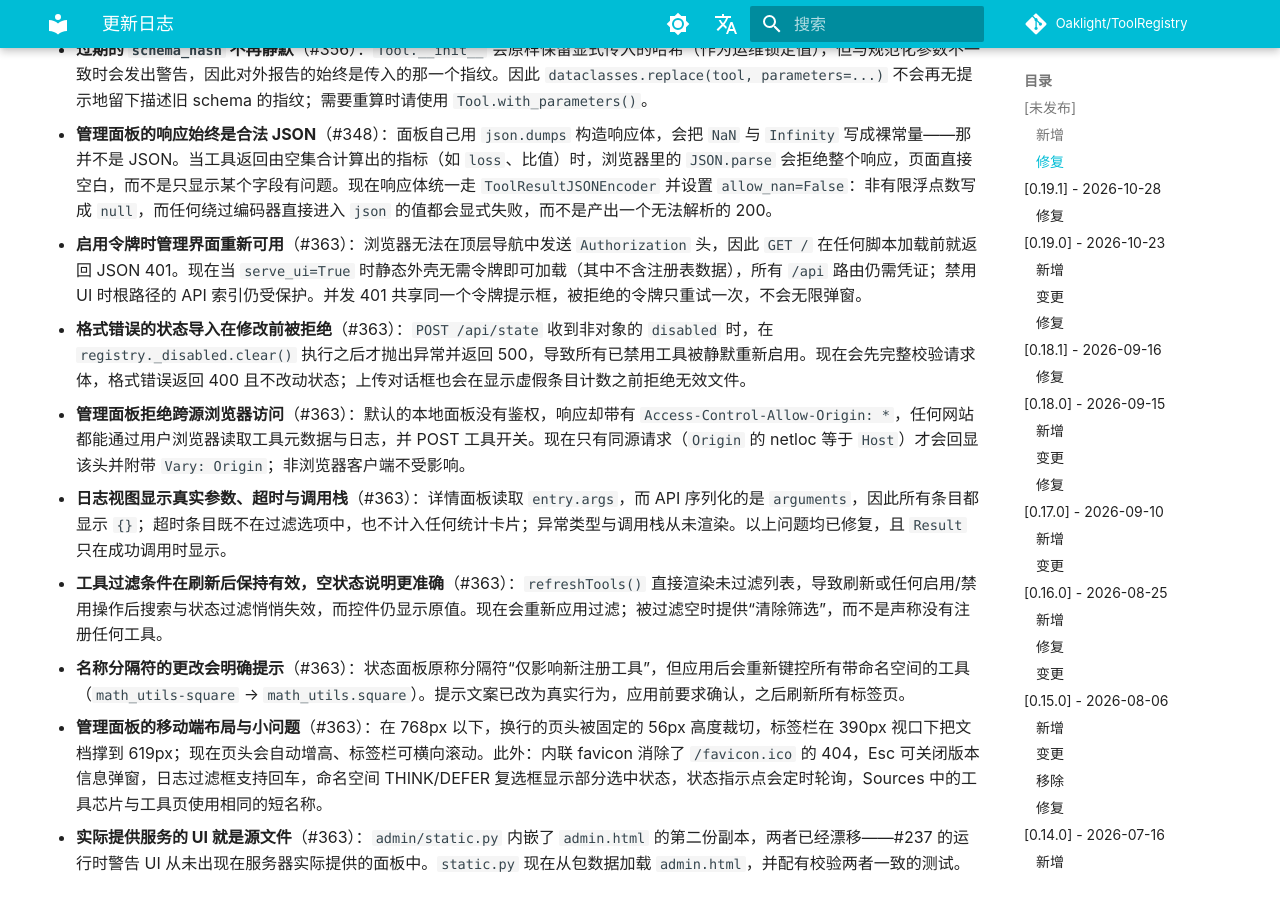
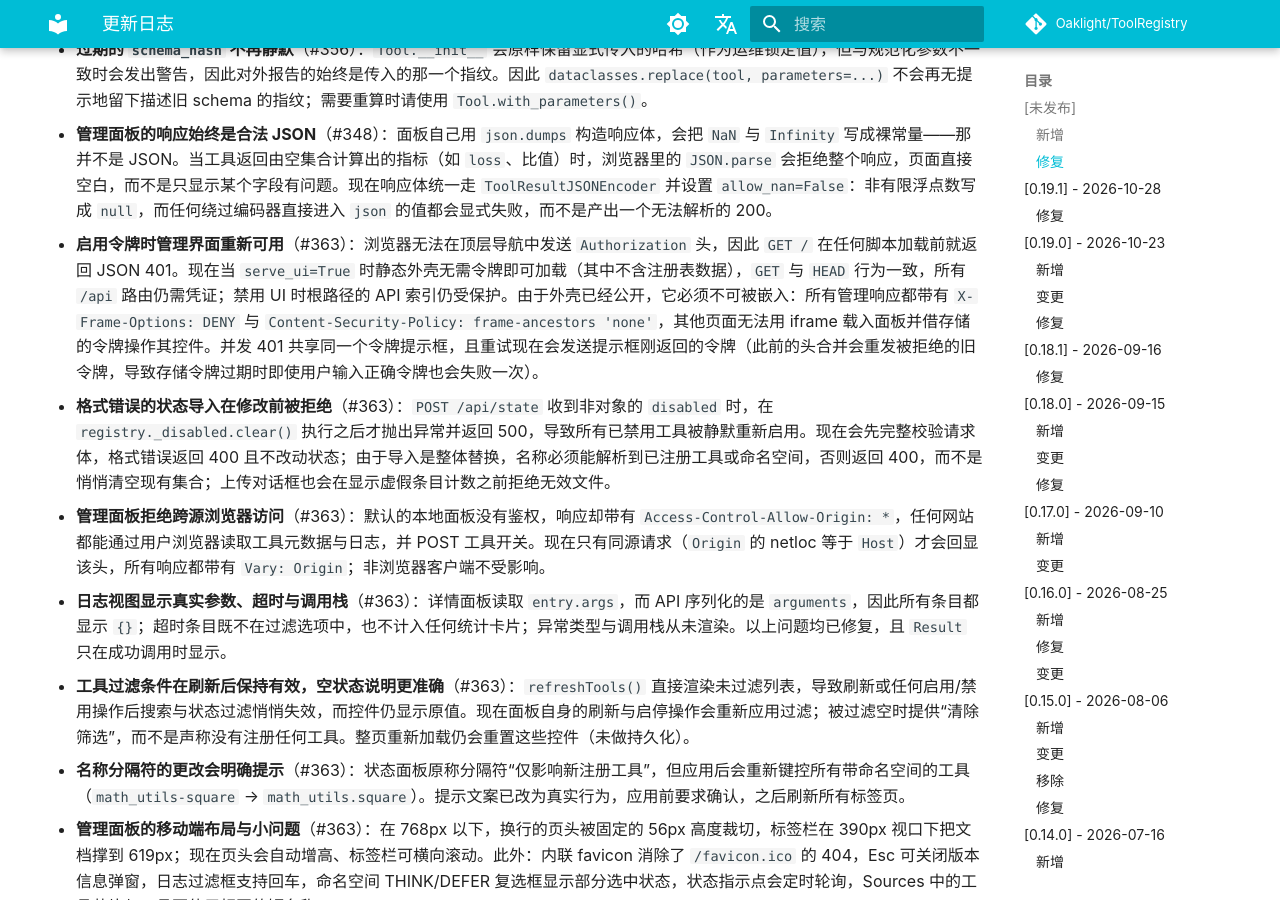
Before and after one commit to Oaklight/ToolRegistry, an MkDocs documentation site: the page built from docs/changelog.md, in a window 1280 px wide and 900 px high, scrolled down 1060 px. Built offline with MkDocs 1.6.1 and Material for MkDocs 9.7.7, drawn with Linux system fonts in a browser that asks for light colours; some web fonts are replaced; comment, search, counter and statistics services are not loaded.

Commit message:
docs(admin): 框架保护、严格导入与重试语义（#363）
补充 X-Frame-Options/CSP、状态导入拒绝未知名称、GET/HEAD 一致、令牌重试
修复，并说明过滤条件只跨面板自身刷新保留，整页重载会重置。

```diff
--- a/docs/changelog.md
+++ b/docs/changelog.md
@@ -27,11 +27,11 @@ hide:
 - **`ToolMetadata` 在构造时复制可变容器**（#355）：`tags`、`custom_tags` 与 `extra` 会在 `dataclasses.replace()` 副本之间共享，修改副本会改到原对象。现在每个实例拥有自己的容器：`extra` 中每个值都单独深拷贝，因此嵌套容器同样隔离。不可变标量直接共享；无法深拷贝的值（锁、生成器、模块）保留引用并发出 `UserWarning`，而不再连带让本可复制的同级值也变成共享。就地修改仍不受支持，因为它会绕过变更事件；请使用 `ToolRegistry.update_tool_metadata()` / `update_namespace_metadata()`。
 - **过期的 `schema_hash` 不再静默**（#356）：`Tool.__init__` 会原样保留显式传入的哈希（作为运维锁定值），但与规范化参数不一致时会发出警告，因此对外报告的始终是传入的那一个指纹。因此 `dataclasses.replace(tool, parameters=...)` 不会再无提示地留下描述旧 schema 的指纹；需要重算时请使用 `Tool.with_parameters()`。
 - **管理面板的响应始终是合法 JSON**（#348）：面板自己用 `json.dumps` 构造响应体，会把 `NaN` 与 `Infinity` 写成裸常量——那并不是 JSON。当工具返回由空集合计算出的指标（如 `loss`、比值）时，浏览器里的 `JSON.parse` 会拒绝整个响应，页面直接空白，而不是只显示某个字段有问题。现在响应体统一走 `ToolResultJSONEncoder` 并设置 `allow_nan=False`：非有限浮点数写成 `null`，而任何绕过编码器直接进入 `json` 的值都会显式失败，而不是产出一个无法解析的 200。
-- **启用令牌时管理界面重新可用**（#363）：浏览器无法在顶层导航中发送 `Authorization` 头，因此 `GET /` 在任何脚本加载前就返回 JSON 401。现在当 `serve_ui=True` 时静态外壳无需令牌即可加载（其中不含注册表数据），所有 `/api` 路由仍需凭证；禁用 UI 时根路径的 API 索引仍受保护。并发 401 共享同一个令牌提示框，被拒绝的令牌只重试一次，不会无限弹窗。
-- **格式错误的状态导入在修改前被拒绝**（#363）：`POST /api/state` 收到非对象的 `disabled` 时，在 `registry._disabled.clear()` 执行之后才抛出异常并返回 500，导致所有已禁用工具被静默重新启用。现在会先完整校验请求体，格式错误返回 400 且不改动状态；上传对话框也会在显示虚假条目计数之前拒绝无效文件。
-- **管理面板拒绝跨源浏览器访问**（#363）：默认的本地面板没有鉴权，响应却带有 `Access-Control-Allow-Origin: *`，任何网站都能通过用户浏览器读取工具元数据与日志，并 POST 工具开关。现在只有同源请求（`Origin` 的 netloc 等于 `Host`）才会回显该头并附带 `Vary: Origin`；非浏览器客户端不受影响。
+- **启用令牌时管理界面重新可用**（#363）：浏览器无法在顶层导航中发送 `Authorization` 头，因此 `GET /` 在任何脚本加载前就返回 JSON 401。现在当 `serve_ui=True` 时静态外壳无需令牌即可加载（其中不含注册表数据），`GET` 与 `HEAD` 行为一致，所有 `/api` 路由仍需凭证；禁用 UI 时根路径的 API 索引仍受保护。由于外壳已经公开，它必须不可被嵌入：所有管理响应都带有 `X-Frame-Options: DENY` 与 `Content-Security-Policy: frame-ancestors 'none'`，其他页面无法用 iframe 载入面板并借存储的令牌操作其控件。并发 401 共享同一个令牌提示框，且重试现在会发送提示框刚返回的令牌（此前的头合并会重发被拒绝的旧令牌，导致存储令牌过期时即使用户输入正确令牌也会失败一次）。
+- **格式错误的状态导入在修改前被拒绝**（#363）：`POST /api/state` 收到非对象的 `disabled` 时，在 `registry._disabled.clear()` 执行之后才抛出异常并返回 500，导致所有已禁用工具被静默重新启用。现在会先完整校验请求体，格式错误返回 400 且不改动状态；由于导入是整体替换，名称必须能解析到已注册工具或命名空间，否则返回 400，而不是悄悄清空现有集合；上传对话框也会在显示虚假条目计数之前拒绝无效文件。
+- **管理面板拒绝跨源浏览器访问**（#363）：默认的本地面板没有鉴权，响应却带有 `Access-Control-Allow-Origin: *`，任何网站都能通过用户浏览器读取工具元数据与日志，并 POST 工具开关。现在只有同源请求（`Origin` 的 netloc 等于 `Host`）才会回显该头，所有响应都带有 `Vary: Origin`；非浏览器客户端不受影响。
 - **日志视图显示真实参数、超时与调用栈**（#363）：详情面板读取 `entry.args`，而 API 序列化的是 `arguments`，因此所有条目都显示 `{}`；超时条目既不在过滤选项中，也不计入任何统计卡片；异常类型与调用栈从未渲染。以上问题均已修复，且 `Result` 只在成功调用时显示。
-- **工具过滤条件在刷新后保持有效，空状态说明更准确**（#363）：`refreshTools()` 直接渲染未过滤列表，导致刷新或任何启用/禁用操作后搜索与状态过滤悄悄失效，而控件仍显示原值。现在会重新应用过滤；被过滤空时提供“清除筛选”，而不是声称没有注册任何工具。
+- **工具过滤条件在刷新后保持有效，空状态说明更准确**（#363）：`refreshTools()` 直接渲染未过滤列表，导致刷新或任何启用/禁用操作后搜索与状态过滤悄悄失效，而控件仍显示原值。现在面板自身的刷新与启停操作会重新应用过滤；被过滤空时提供“清除筛选”，而不是声称没有注册任何工具。整页重新加载仍会重置这些控件（未做持久化）。
 - **名称分隔符的更改会明确提示**（#363）：状态面板原称分隔符“仅影响新注册工具”，但应用后会重新键控所有带命名空间的工具（`math_utils-square` → `math_utils.square`）。提示文案已改为真实行为，应用前要求确认，之后刷新所有标签页。
 - **管理面板的移动端布局与小问题**（#363）：在 768px 以下，换行的页头被固定的 56px 高度裁切，标签栏在 390px 视口下把文档撑到 619px；现在页头会自动增高、标签栏可横向滚动。此外：内联 favicon 消除了 `/favicon.ico` 的 404，Esc 可关闭版本信息弹窗，日志过滤框支持回车，命名空间 THINK/DEFER 复选框显示部分选中状态，状态指示点会定时轮询，Sources 中的工具芯片与工具页使用相同的短名称。
 - **实际提供服务的 UI 就是源文件**（#363）：`admin/static.py` 内嵌了 `admin.html` 的第二份副本，两者已经漂移——#237 的运行时警告 UI 从未出现在服务器实际提供的面板中。`static.py` 现在从包数据加载 `admin.html`，并配有校验两者一致的测试。
```
Also changed, not shown: docs/admin/security.md (+7 -0 lines), docs/admin/web-ui.md (+2 -1 lines).
